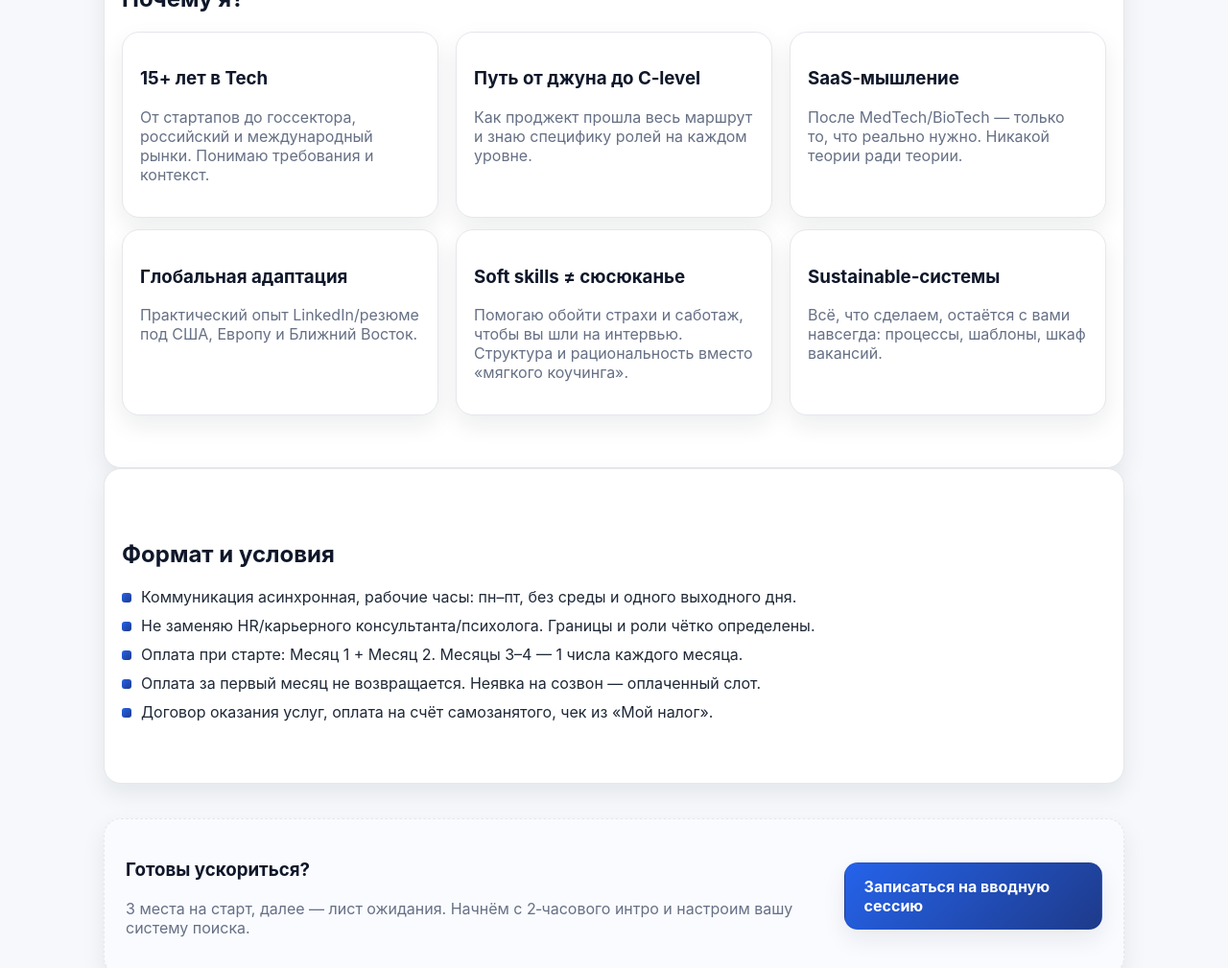
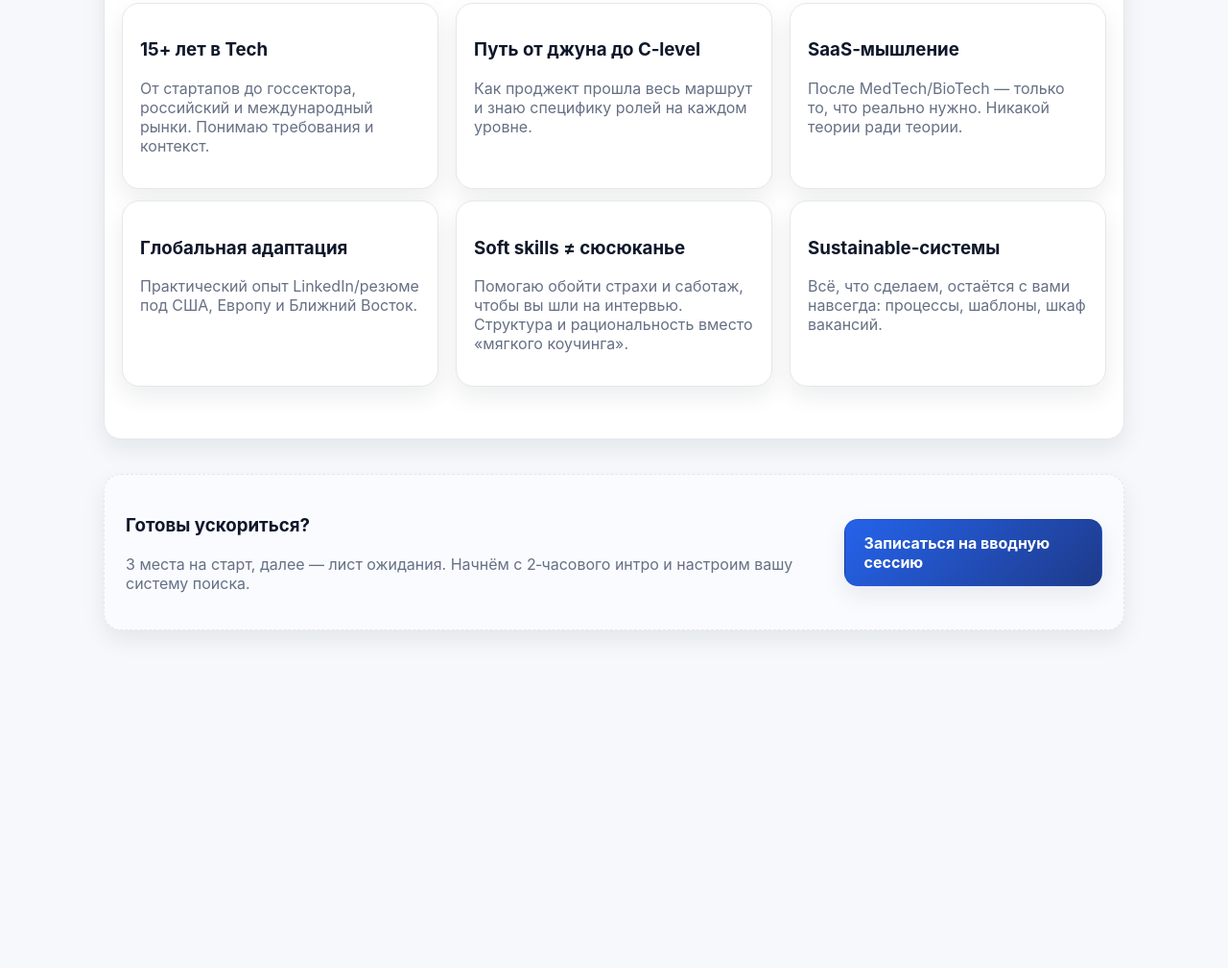
Before and after one commit to AsyaRun/Linkedin-as-a-Service, a plain HTML site: page index.html in a window 1280 px wide. Shown: the part 2102-3111 px from the top of the page at 96% size. After the commit the page ends 2831 px from the top, so only its background shows below. Drawn offline with Linux system fonts and the light colour scheme.

Commit message:
Update index.html

```diff
--- a/index.html
+++ b/index.html
@@ -58,12 +58,11 @@
       <div class="inner">
         <h2>Что вы получите в любом случае</h2>
         <ul class="list">
-          <li>Оптимизированный профиль LinkedIn, соответствующий международным стандартам</li>
+          <li>Оптимизированный профиль LinkedIn</li>
+          <li>Профессиональное позиционирование</li>
+          <li>"Шкаф вакансий", шаблоны CV и CL, прозрачная воронка заявок, roadmap поиска работы</li>
           <li>Расширенная сеть контактов</li>
-          <li>Профессиональное позиционирование</li>
           <li>Резюме в базах целевых компаний</li>
-          <li>Практика интервью (HR/менеджерские) и сценарии</li>
-          <li>Шкаф вакансий, шаблоны и прозрачная воронка заявок</li>
           <li>Знание как в действительности работает рынок найма</li>
           <li>Практика поиска работы с поддержкой</li>
 
@@ -183,20 +182,6 @@
       </div>
     </section>
 
-    <!-- TERMS -->
-    <section class="section card">
-      <div class="inner">
-        <h2>Формат и условия</h2>
-        <ul class="list">
-          <li>Коммуникация асинхронная, рабочие часы: пн–пт, без среды и одного выходного дня.</li>
-          <li>Не заменяю HR/карьерного консультанта/психолога. Границы и роли чётко определены.</li>
-          <li>Оплата при старте: Месяц 1 + Месяц 2. Месяцы 3–4 — 1 числа каждого месяца.</li>
-          <li>Оплата за первый месяц не возвращается. Неявка на созвон — оплаченный слот.</li>
-          <li>Договор оказания услуг, оплата на счёт самозанятого, чек из «Мой налог».</li>
-        </ul>
-      </div>
-    </section>
-
     <!-- CTA -->
     <section id="cta" class="section">
       <div class="cta card">
```
